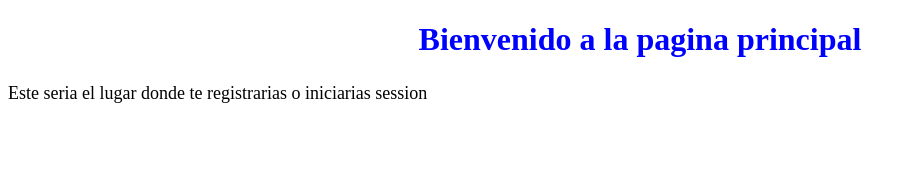
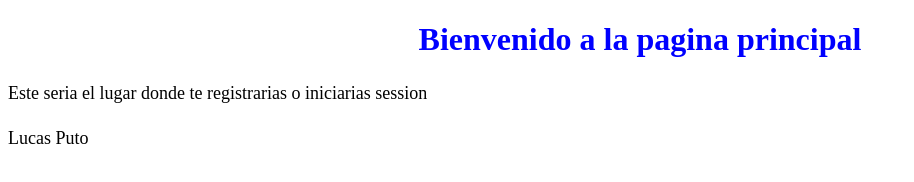
Before and after one commit to Lucas-cars/GOATY_project, a plain HTML site: page pages/index.html in a window 1280 px wide. Shown: the whole page, without its empty margins (0-914 px from the left). Drawn offline with Linux system fonts and the light colour scheme.

Commit message:
pelado boton

```diff
--- a/pages/index.html
+++ b/pages/index.html
@@ -9,6 +9,7 @@
 <body>
     <h1>Bienvenido a la pagina principal</h1>
     <p>Este seria el lugar donde te registrarias o iniciarias session</p>
+    <p>Lucas Puto</p>
     <script src="../src/logic/js.js"></script>
 </body>
 </html>
```
Also changed, not shown: 1 other file.
